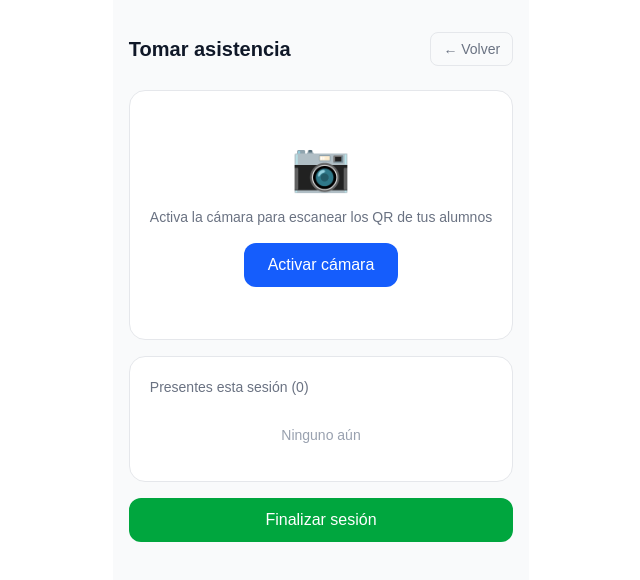
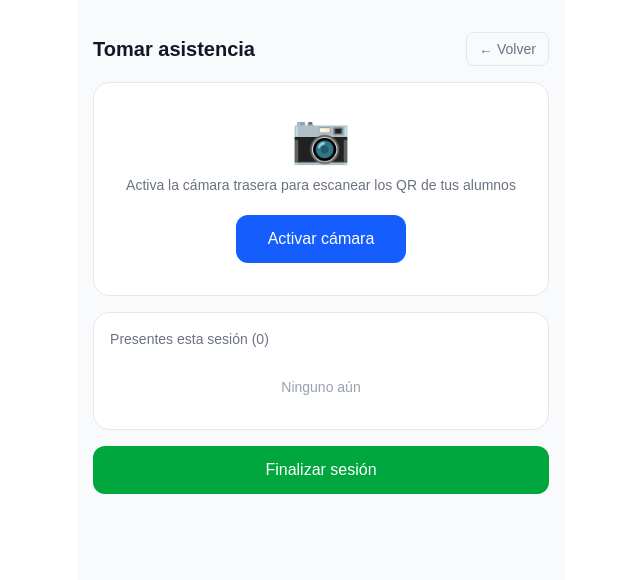
Before and after one commit to nico72166-lang/asistencia-qr, a Next.js app: page /teacher/1/scan in a window 1280 px wide. Shown: the top 580 px of the page, without its empty margins (319-959 px from the left). Built offline with nearby package versions, Linux system fonts and the light colour scheme.

Commit message:
fix: camara instantanea con zxing

```diff
--- a/package.json
+++ b/package.json
@@ -11,6 +11,8 @@
   "dependencies": {
     "@prisma/adapter-neon": "^7.5.0",
     "@prisma/client": "^6.19.2",
+    "@zxing/browser": "^0.1.5",
+    "@zxing/library": "^0.21.3",
     "bcryptjs": "^3.0.3",
     "html5-qrcode": "^2.3.8",
     "jsonwebtoken": "^9.0.3",
--- a/src/app/teacher/[id]/scan/page.tsx
+++ b/src/app/teacher/[id]/scan/page.tsx
@@ -4,57 +4,85 @@ import { useRouter, useParams, useSearchParams } from 'next/navigation'
 import Link from 'next/link'
 
 export default function ScanPage() {
-  const [scanned, setScanned] = useState<string[]>([])
-  const [lastScan, setLastScan] = useState<{ name: string, ok: boolean, msg: string } | null>(null)
+  const [scanned, setScanned] = useState<{name:string, time:string}[]>([])
+  const [lastScan, setLastScan] = useState<{name:string, ok:boolean, msg:string} | null>(null)
   const [scanning, setScanning] = useState(false)
-  const scannerRef = useRef<any>(null)
+  const [error, setError] = useState('')
+  const videoRef = useRef<HTMLVideoElement>(null)
+  const controlsRef = useRef<any>(null)
   const router = useRouter()
   const params = useParams()
   const searchParams = useSearchParams()
   const groupId = params.id as string
   const sessionId = searchParams.get('sessionId') as string
+  const scannedTokens = useRef<Set<string>>(new Set())
 
   useEffect(() => {
-    return () => {
-      if (scannerRef.current) scannerRef.current.clear()
-    }
+    return () => { stopScanner() }
   }, [])
 
   async function startScanner() {
+    setError('')
+    try {
+      const { BrowserMultiFormatReader } = await import('@zxing/browser')
+      const reader = new BrowserMultiFormatReader()
+
+      const devices = await BrowserMultiFormatReader.listVideoInputDevices()
+      if (!devices.length) { setError('No se encontró cámara'); return }
+
+      const backCamera = devices.find(d =>
+        d.label.toLowerCase().includes('back') ||
+        d.label.toLowerCase().includes('rear') ||
+        d.label.toLowerCase().includes('trasera')
+      )
+      const deviceId = backCamera?.deviceId || devices[devices.length - 1].deviceId
+
       setScanning(true)
-    const { Html5QrcodeScanner } = await import('html5-qrcode')
-    scannerRef.current = new Html5QrcodeScanner(
-      'qr-reader',
-      { fps: 10, qrbox: { width: 250, height: 250 } },
-      false
-    )
-    scannerRef.current.render(
-      async (token: string) => {
+
+      controlsRef.current = await reader.decodeFromVideoDevice(
+        deviceId,
+        videoRef.current!,
+        async (result, err) => {
+          if (!result) return
+          const token = result.getText()
+          if (scannedTokens.current.has(token)) return
+          scannedTokens.current.add(token)
+
           const res = await fetch(`/api/sessions/${sessionId}/scan`, {
             method: 'POST',
             headers: { 'Content-Type': 'application/json' },
             body: JSON.stringify({ qrToken: token })
           })
           const data = await res.json()
+          const time = new Date().toLocaleTimeString('es-MX', { hour: '2-digit', minute: '2-digit' })
+
           if (res.ok) {
-          setScanned(prev => [...prev, data.student])
+            setScanned(prev => [{ name: data.student, time }, ...prev])
             setLastScan({ name: data.student, ok: true, msg: 'Asistencia registrada' })
           } else {
             setLastScan({ name: data.error, ok: false, msg: data.error })
+            scannedTokens.current.delete(token)
           }
           setTimeout(() => setLastScan(null), 3000)
-      },
-      (error: any) => {}
+        }
       )
+    } catch (e: any) {
+      setError('No se pudo acceder a la cámara. Verifica los permisos.')
+      setScanning(false)
+    }
   }
 
-  async function finishSession() {
-    router.push(`/teacher/${groupId}`)
+  function stopScanner() {
+    if (controlsRef.current) {
+      controlsRef.current.stop()
+      controlsRef.current = null
+    }
+    setScanning(false)
   }
 
   return (
     <main className="min-h-screen bg-gray-50 p-4 max-w-xl mx-auto">
-      <div className="flex items-center justify-between mb-6 pt-4">
+      <div className="flex items-center justify-between mb-4 pt-4">
         <h1 className="text-xl font-semibold text-gray-900">Tomar asistencia</h1>
         <Link href={`/teacher/${groupId}`}
           className="text-sm text-gray-500 border border-gray-200 px-3 py-1.5 rounded-lg hover:bg-gray-100">
@@ -63,31 +91,46 @@ export default function ScanPage() {
       </div>
 
       {lastScan && (
-        <div className={`rounded-xl p-4 mb-4 text-center font-medium ${
+        <div className={`rounded-xl p-4 mb-4 text-center font-medium text-sm ${
           lastScan.ok ? 'bg-green-100 text-green-800' : 'bg-red-100 text-red-800'
         }`}>
-          {lastScan.ok ? '✅' : '❌'} {lastScan.ok ? lastScan.name : lastScan.msg}
+          {lastScan.ok ? '✅' : '❌'} {lastScan.ok ? lastScan.name + ' — Asistencia registrada' : lastScan.msg}
         </div>
       )}
 
-      <div className="bg-white rounded-2xl border border-gray-200 p-5 mb-4">
+      {error && (
+        <div className="bg-red-100 text-red-800 rounded-xl p-4 mb-4 text-sm text-center">
+          ⚠️ {error}
+        </div>
+      )}
+
+      <div className="bg-white rounded-2xl border border-gray-200 overflow-hidden mb-4">
         {!scanning ? (
-          <div className="text-center py-8">
-            <div className="text-5xl mb-4">📷</div>
-            <p className="text-gray-500 text-sm mb-4">
-              Activa la cámara para escanear los QR de tus alumnos
+          <div className="p-8 text-center">
+            <div className="text-5xl mb-3">📷</div>
+            <p className="text-gray-500 text-sm mb-5">
+              Activa la cámara trasera para escanear los QR de tus alumnos
             </p>
             <button onClick={startScanner}
-              className="bg-blue-600 text-white px-6 py-2.5 rounded-xl font-medium hover:bg-blue-700 transition">
+              className="bg-blue-600 text-white px-8 py-3 rounded-xl font-medium hover:bg-blue-700 transition">
               Activar cámara
             </button>
           </div>
         ) : (
-          <div id="qr-reader" className="w-full" />
+          <div className="relative">
+            <video ref={videoRef} className="w-full" style={{ maxHeight: '320px', objectFit: 'cover' }} />
+            <div className="absolute inset-0 flex items-center justify-center pointer-events-none">
+              <div className="w-52 h-52 border-2 border-white rounded-2xl opacity-70" />
+            </div>
+            <button onClick={stopScanner}
+              className="absolute top-3 right-3 bg-black bg-opacity-50 text-white text-xs px-3 py-1.5 rounded-lg">
+              Detener
+            </button>
+          </div>
         )}
       </div>
 
-      <div className="bg-white rounded-2xl border border-gray-200 p-5 mb-4">
+      <div className="bg-white rounded-2xl border border-gray-200 p-4 mb-4">
         <h2 className="text-sm font-medium text-gray-500 mb-3">
           Presentes esta sesión ({scanned.length})
         </h2>
@@ -95,18 +138,21 @@ export default function ScanPage() {
           <p className="text-gray-400 text-sm text-center py-4">Ninguno aún</p>
         ) : (
           <div className="space-y-2">
-            {scanned.map((name, i) => (
-              <div key={i} className="flex items-center gap-2 text-sm">
+            {scanned.map((s, i) => (
+              <div key={i} className="flex items-center justify-between text-sm">
+                <div className="flex items-center gap-2">
                   <span className="text-green-500">✅</span>
-                <span className="text-gray-900">{name}</span>
+                  <span className="text-gray-900 font-medium">{s.name}</span>
+                </div>
+                <span className="text-gray-400 text-xs">{s.time}</span>
               </div>
             ))}
           </div>
         )}
       </div>
 
-      <button onClick={finishSession}
-        className="w-full bg-green-600 text-white py-2.5 rounded-xl font-medium hover:bg-green-700 transition">
+      <button onClick={() => router.push(`/teacher/${groupId}`)}
+        className="w-full bg-green-600 text-white py-3 rounded-xl font-medium hover:bg-green-700 transition">
         Finalizar sesión
       </button>
     </main>
```
Also changed, not shown: 1 other file (tests, documents, lock files or other folders). Lines whose indentation alone changed are shown as unchanged.
